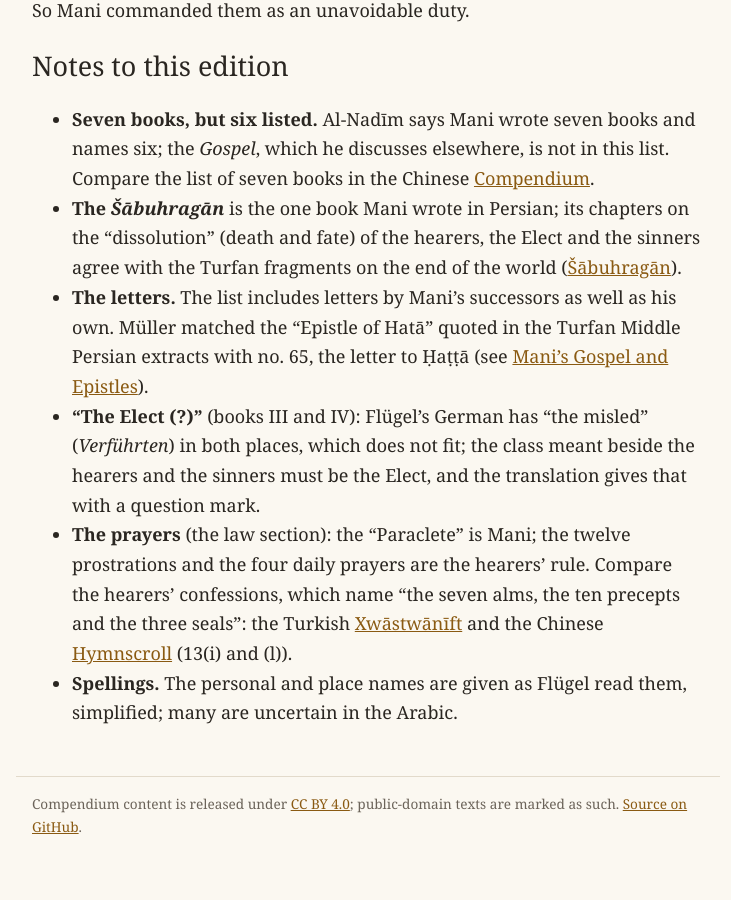
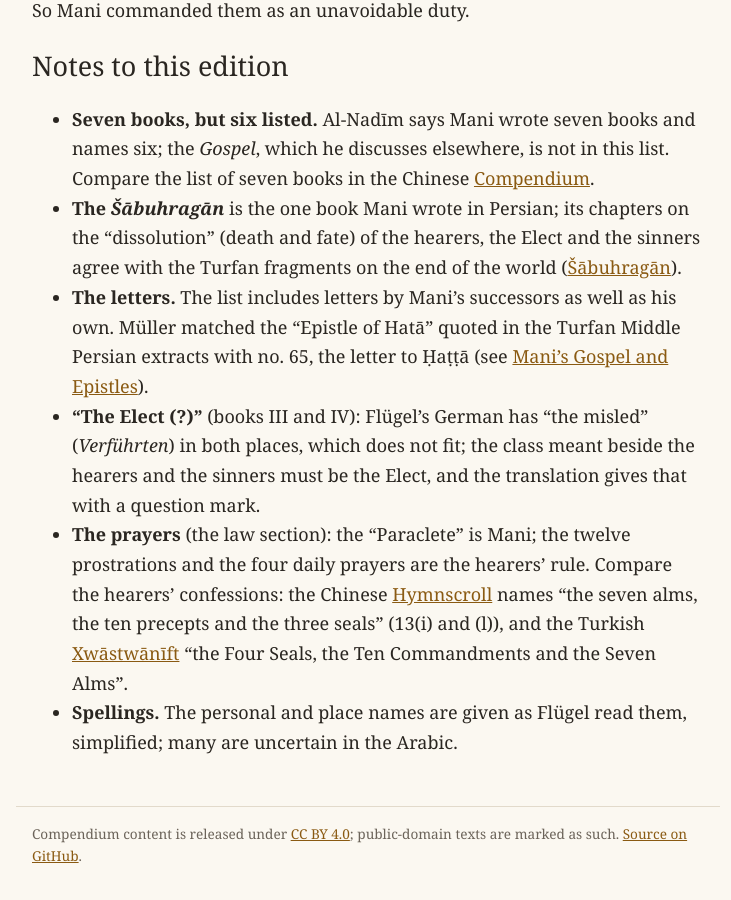
Before and after one commit to EmmaLeonhart/manichaean-scripture-compendium, a Jekyll site: the page built from docs/texts/al-nadim-books.md, in a window 1280 px wide and 900 px high, scrolled down 6335 px. Shown: the whole window, without its empty margins (272-1003 px from the left). Built offline with Jekyll 4.4.1, drawn with Linux system fonts in a browser that asks for light colours; before the commit the page ends 7205 px from its top, so only the background shows below that.

Commit message:
al-Nadīm page: correct the Xwāstwānīft comparison (four seals)
Co-Authored-By: Claude Opus 5.5 <noreply@anthropic.com>
Claude-Session: https://claude.ai/code/session_01Pr9sq8DsPLu1AJiAhkrgXm

```diff
--- a/docs/texts/al-nadim-books.md
+++ b/docs/texts/al-nadim-books.md
@@ -247,8 +247,9 @@ So Mani commanded them as an unavoidable duty.
   that with a question mark.
 - **The prayers** (the law section): the "Paraclete" is Mani; the twelve
   prostrations and the four daily prayers are the hearers' rule. Compare the
-  hearers' confessions, which name "the seven alms, the ten precepts and
-  the three seals": the Turkish [Xwāstwānīft](xwastwanift.html) and the
-  Chinese [Hymnscroll](hymnscroll.html) (13(i) and (l)).
+  hearers' confessions: the Chinese [Hymnscroll](hymnscroll.html) names
+  "the seven alms, the ten precepts and the three seals" (13(i) and (l)),
+  and the Turkish [Xwāstwānīft](xwastwanift.html) "the Four Seals, the Ten
+  Commandments and the Seven Alms".
 - **Spellings.** The personal and place names are given as Flügel read
   them, simplified; many are uncertain in the Arabic.
```
